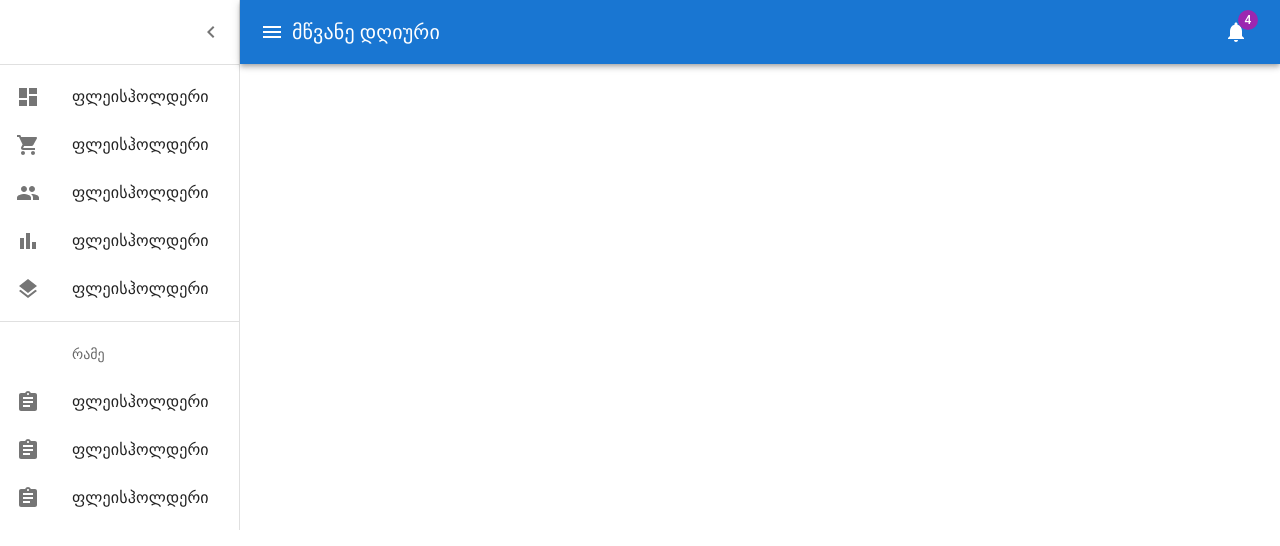
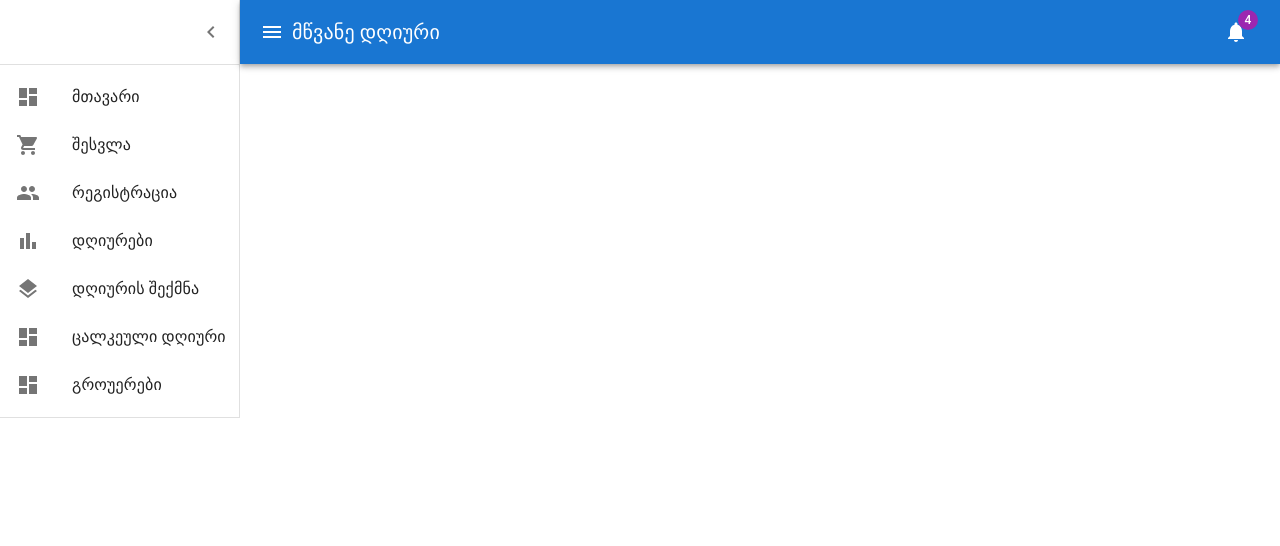
Before and after one commit to epoqa/greenfront, a Next.js app: page /home/Home in a window 1280 px wide. Shown: the top 546 px of the page. Built offline with nearby package versions, Linux system fonts and the light colour scheme.

Commit message:
routes to home page

```diff
--- a/pages/home/Home.jsx
+++ b/pages/home/Home.jsx
@@ -75,7 +75,6 @@ const Home = () => {
         <Divider />
         <List>{mainListItems}</List>
         <Divider />
-        <List>{secondaryListItems}</List>
       </Drawer>
     </>
   );
--- a/src/components/Navigation/Navigation.js
+++ b/src/components/Navigation/Navigation.js
@@ -10,61 +10,65 @@ import BarChartIcon from "@mui/icons-material/BarChart";
 import LayersIcon from "@mui/icons-material/Layers";
 import AssignmentIcon from "@mui/icons-material/Assignment";
 
+import NextLink from "next/link";
+
 export const mainListItems = (
   <div>
     <ListItem button>
       <ListItemIcon>
         <DashboardIcon />
       </ListItemIcon>
-      <ListItemText primary="ფლეისჰოლდერი" />
+      <NextLink href="/home">
+        <ListItemText primary="მთავარი" />
+      </NextLink>
     </ListItem>
     <ListItem button>
       <ListItemIcon>
         <ShoppingCartIcon />
       </ListItemIcon>
-      <ListItemText primary="ფლეისჰოლდერი" />
+      <NextLink href="/signin">
+        <ListItemText primary="შესვლა" />
+      </NextLink>
     </ListItem>
     <ListItem button>
       <ListItemIcon>
         <PeopleIcon />
       </ListItemIcon>
-      <ListItemText primary="ფლეისჰოლდერი" />
+      <NextLink href="/register">
+        <ListItemText primary="რეგისტრაცია" />
+      </NextLink>
     </ListItem>
     <ListItem button>
       <ListItemIcon>
         <BarChartIcon />
       </ListItemIcon>
-      <ListItemText primary="ფლეისჰოლდერი" />
+      <NextLink href="/diaries">
+        <ListItemText primary="დღიურები" />
+      </NextLink>
     </ListItem>
     <ListItem button>
       <ListItemIcon>
         <LayersIcon />
       </ListItemIcon>
-      <ListItemText primary="ფლეისჰოლდერი" />
+      <NextLink href="/creatediary">
+        <ListItemText primary="დღიურის შექმნა" />
+      </NextLink>
+    </ListItem>
+    <ListItem button>
+      <ListItemIcon>
+        <DashboardIcon />
+      </ListItemIcon>
+      <NextLink href="/diary/61c8701972830d1143283730">
+        <ListItemText primary="ცალკეული დღიური" />
+      </NextLink>
+    </ListItem>
+    <ListItem button>
+      <ListItemIcon>
+        <DashboardIcon />
+      </ListItemIcon>
+      <NextLink href="/growers">
+        <ListItemText primary="გროუერები" />
+      </NextLink>
     </ListItem>
   </div>
 );
-
-export const secondaryListItems = (
-  <div>
-    <ListSubheader inset>რამე</ListSubheader>
-    <ListItem button>
-      <ListItemIcon>
-        <AssignmentIcon />
-      </ListItemIcon>
-      <ListItemText primary="ფლეისჰოლდერი" />
-    </ListItem>
-    <ListItem button>
-      <ListItemIcon>
-        <AssignmentIcon />
-      </ListItemIcon>
-      <ListItemText primary="ფლეისჰოლდერი" />
-    </ListItem>
-    <ListItem button>
-      <ListItemIcon>
-        <AssignmentIcon />
-      </ListItemIcon>
-      <ListItemText primary="ფლეისჰოლდერი" />
-    </ListItem>
-  </div>
-);
```
